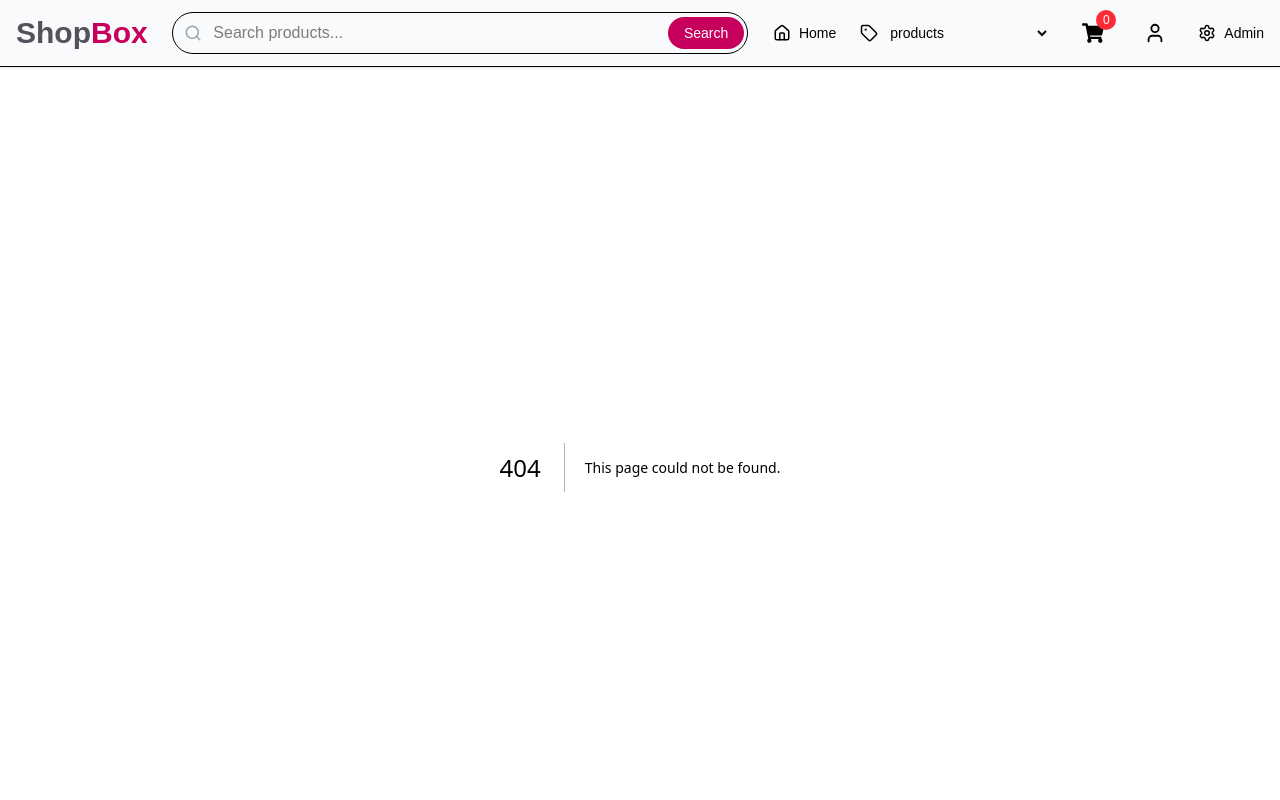
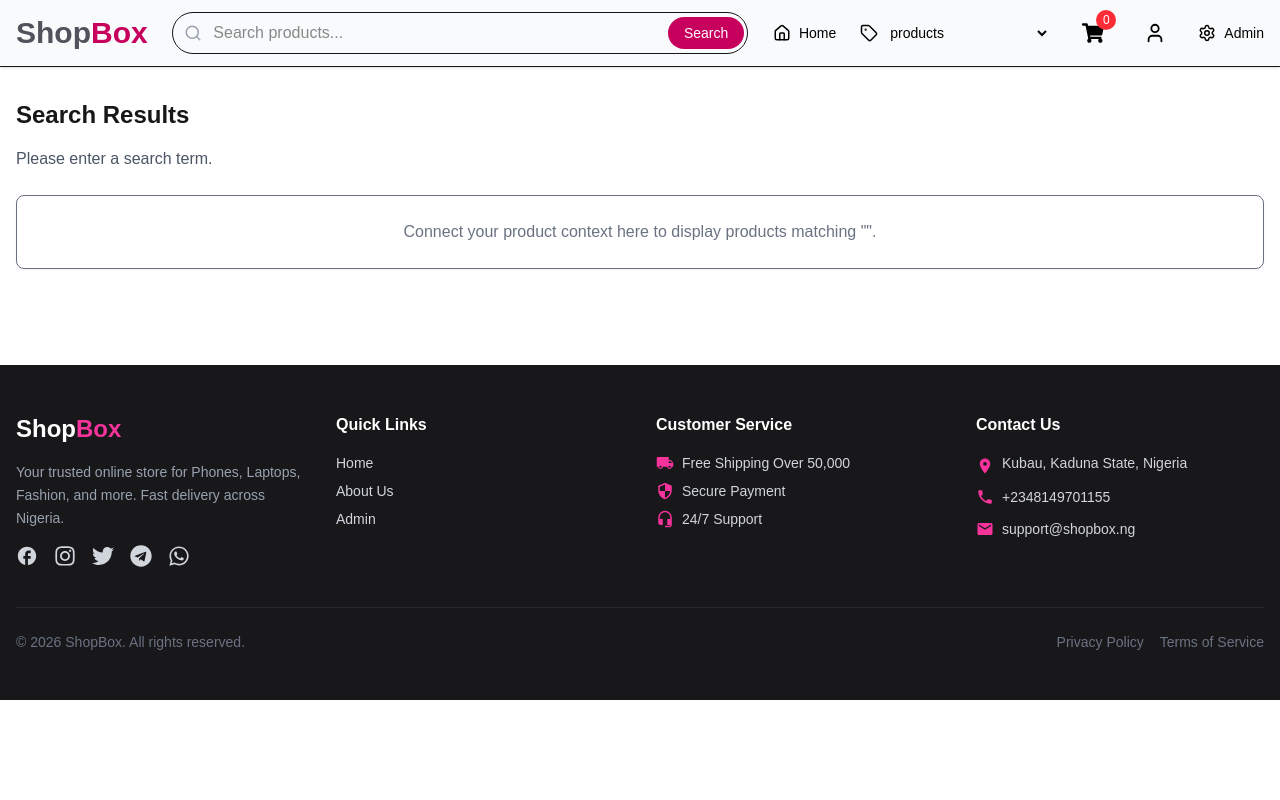
Before and after one commit to munirsoftdev/shopbox-test, a Next.js app: page /pages/search in a window 1280 px wide. Before the commit this address had no page. Shown: the top 800 px of the page. Built offline with nearby package versions, Linux system fonts and the light colour scheme.

Commit message:
added favicon, search page and edit Header search, layoutClientWrapper, and layout.tsx

```diff
--- a/app/component/Header.tsx
+++ b/app/component/Header.tsx
@@ -26,7 +26,7 @@ export default function Header() {
 		e.preventDefault();
 		if (search) {
 			// ✅ USE GLOBAL SEARCH
-			router.push(`/search?q=${encodeURIComponent(search)}`);
+			router.push(`/pages/search?q=${encodeURIComponent(search)}`);
 			setMobileOpen(false);
 		}
 	};
--- a/app/component/LayoutClientWrapper.tsx
+++ b/app/component/LayoutClientWrapper.tsx
@@ -1,4 +1,5 @@
 "use client";
+import { useState } from "react";
 import { usePathname } from "next/navigation";
 import RotatingBanner from "./RotatingBanner";
 
@@ -9,11 +10,33 @@ export default function LayoutClientWrapper({
 }) {
 	const pathname = usePathname();
 
-	// Determine banner visibility safely on the client side
+	// Track the current path to detect changes during render
+	const [prevPathname, setPrevPathname] = useState(pathname);
+	const [isTransitioning, setIsTransitioning] = useState(false);
+
+	// If the route changed, trigger the loader state during render
+	if (pathname !== prevPathname) {
+		setPrevPathname(pathname);
+		setIsTransitioning(true);
+
+		// Hide the loader shortly after the swap
+		setTimeout(() => {
+			setIsTransitioning(false);
+		}, 300);
+	}
+
 	const showBanner = pathname === "/" || pathname.startsWith("/products");
 
 	return (
 		<>
+			{/* Instant Global Spinner covering both Server delays and Client Cache hits */}
+			{isTransitioning && (
+				<div className="fixed inset-0 bg-white/60 backdrop-blur-xs flex flex-col items-center justify-center z-50">
+					<div className="w-12 h-12 border-4 border-pink-500 border-t-transparent rounded-full animate-spin" />
+					<p className="mt-4 text-pink-600 font-medium text-sm">Loading...</p>
+				</div>
+			)}
+
 			{showBanner && <RotatingBanner />}
 			{children}
 		</>
--- a/app/layout.tsx
+++ b/app/layout.tsx
@@ -5,11 +5,13 @@ import Footer from "./component/Footer";
 import ScrollToTop from "./component/ScrollToTop";
 import { ShopProvider } from "./context/shopContext";
 import LayoutClientWrapper from "./component/LayoutClientWrapper";
+import { Suspense } from "react";
+import Loading from "./loading";
 
 export const metadata: Metadata = {
 	title: "ShopBox",
 	icons: {
-		icon: "/ShopBox.png",
+		icon: "favicon.ico",
 	},
 };
 
@@ -23,11 +25,13 @@ export default function RootLayout({
 			<body className="min-h-full flex flex-col">
 				<ShopProvider>
 					<Header />
-					<LayoutClientWrapper>
-						<ScrollToTop />
-						<main className="flex-1">{children}</main>
-						<Footer />
-					</LayoutClientWrapper>
+					<Suspense fallback={<Loading />}>
+						<LayoutClientWrapper>
+							<ScrollToTop />
+							<main className="flex-1">{children}</main>
+							<Footer />
+						</LayoutClientWrapper>
+					</Suspense>
 				</ShopProvider>
 			</body>
 		</html>
--- /dev/null
+++ b/app/pages/search/page.tsx
@@ -0,0 +1,47 @@
+"use client";
+
+import { useSearchParams } from "next/navigation";
+import { Suspense } from "react";
+
+function SearchResultsContent() {
+	const searchParams = useSearchParams();
+	// This grabs the exact '?q=' text typed into the Header component
+	const query = searchParams.get("q") || "";
+
+	return (
+		<div className="container mx-auto px-4 py-8">
+			<h1 className="text-2xl font-bold mb-4">Search Results</h1>
+
+			{query ?
+				<p className="text-gray-600 mb-6">
+					Showing results for:{" "}
+					<span className="font-semibold text-pink-700">
+						&quot;{query}&quot;
+					</span>
+				</p>
+			:	<p className="text-gray-600 mb-6">Please enter a search term.</p>}
+
+			{/*
+				TODO: Map your filtered products here
+				Example: products.filter(p => p.name.toLowerCase().includes(query.toLowerCase()))
+			*/}
+			<div className="bg-white p-6 rounded-lg border shadow-xs text-center text-gray-500">
+				Connect your product context here to display products matching &quot;
+				{query}&quot;.
+			</div>
+		</div>
+	);
+}
+
+export default function SearchPage() {
+	return (
+		// Suspense is mandatory when using useSearchParams in App Router pages
+		<Suspense
+			fallback={
+				<div className="text-center py-10">Loading search results...</div>
+			}
+		>
+			<SearchResultsContent />
+		</Suspense>
+	);
+}
```
Also changed, not shown: public/shopBox.png (deleted), 1 other file (tests, documents, lock files or other folders).
